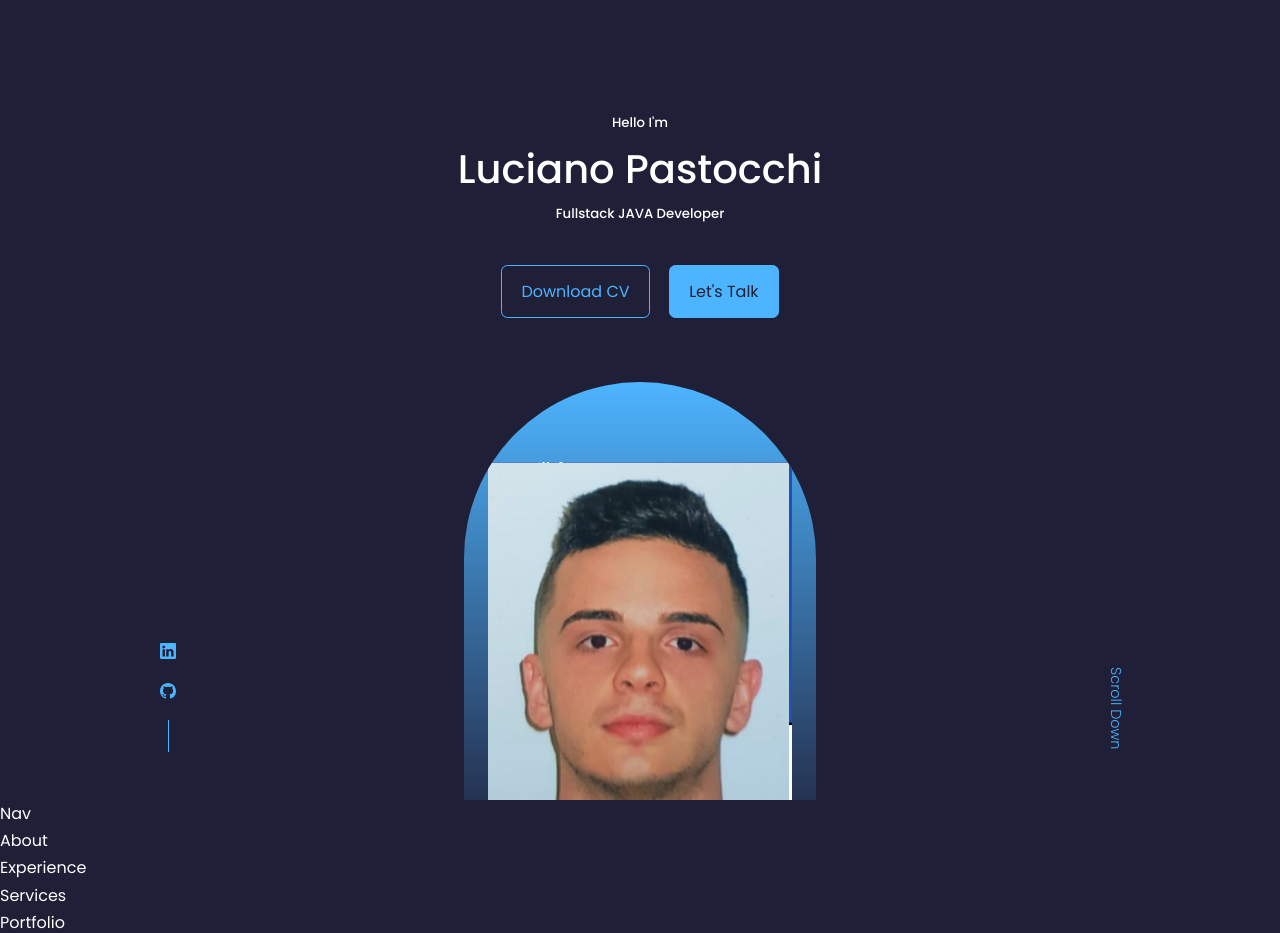
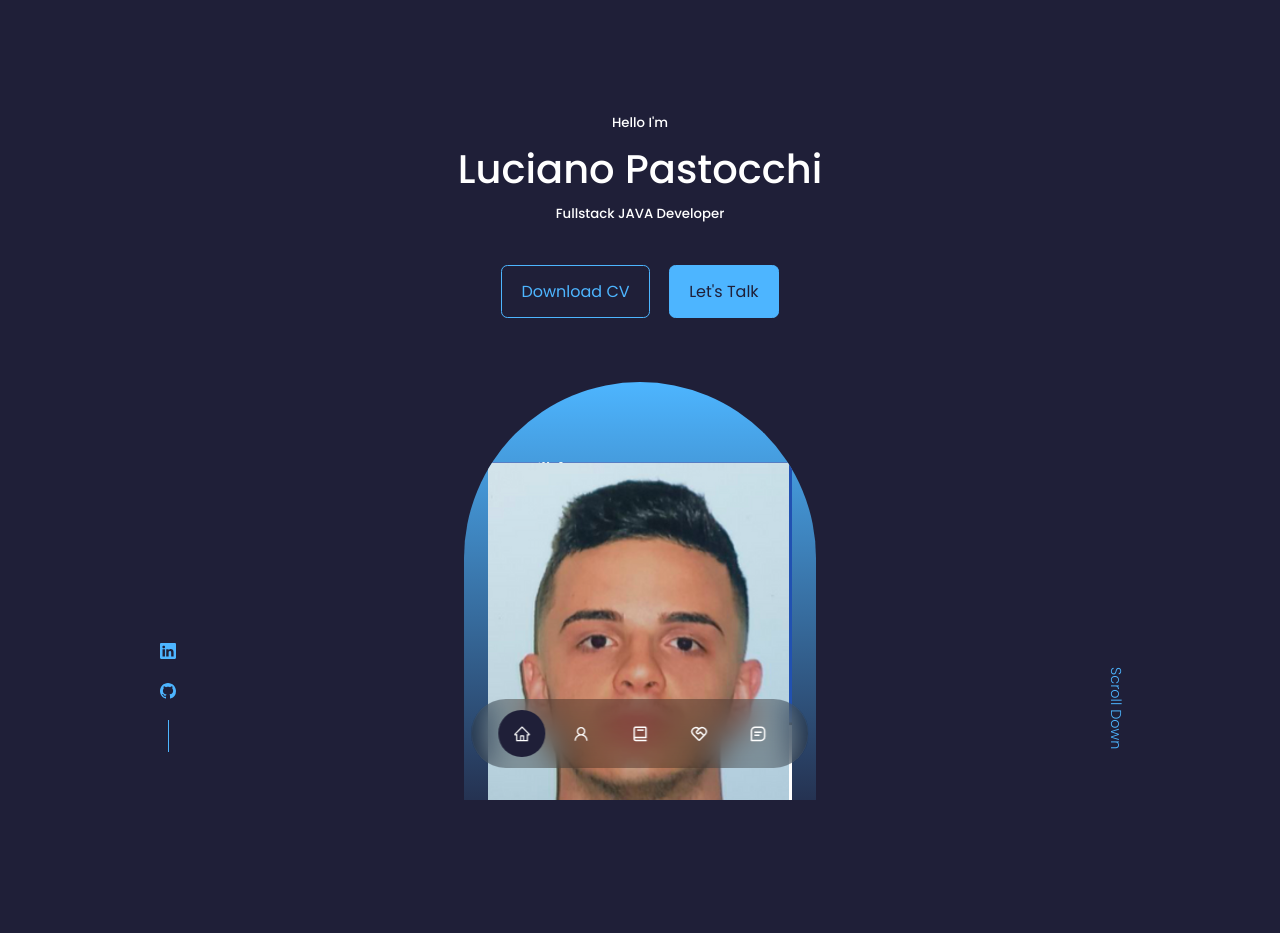
Before and after one commit to LucianoPastocchi/portfolio-website2, a React (Create React App) app: page / in a window 1280 px wide. Shown: the top 933 px of the page. Built offline with nearby package versions, Linux system fonts and the light colour scheme.

Commit message:
nav component

```diff
--- a/src/components/about/About.jsx
+++ b/src/components/about/About.jsx
@@ -2,7 +2,7 @@
 import "./About.css";
 
 const About = () => {
-  return <div>About</div>;
+  return <section id="about">About</section>;
 };
 
 export default About;
--- a/src/components/contact/Contact.jsx
+++ b/src/components/contact/Contact.jsx
@@ -2,7 +2,7 @@
 import "./Contact.css";
 
 const Contact = () => {
-  return <div>Contact</div>;
+  return <section id="contact">Contact</section>;
 };
 
 export default Contact;
--- a/src/components/experience/Experience.jsx
+++ b/src/components/experience/Experience.jsx
@@ -2,7 +2,7 @@
 import "./Experience.css";
 
 const Experience = () => {
-  return <div>Experience</div>;
+  return <section id="experience">Experience</section>;
 };
 
 export default Experience;
--- a/src/components/nav/Nav.css
+++ b/src/components/nav/Nav.css
@@ -0,0 +1,33 @@
+nav {
+  background: rgba(0, 0, 0, 0.3);
+  width: max-content;
+  display: block;
+  padding: 0.7rem 1.7rem;
+  z-index: 2;
+  position: fixed;
+  left: 50%;
+  transform: translateX(-50%);
+  bottom: 2rem;
+  display: flex;
+  gap: 0.8rem;
+  border-radius: 3rem;
+  backdrop-filter: blur(15px);
+}
+
+nav a {
+  background: transparent;
+  padding: 0.9rem;
+  border-radius: 50%;
+  display: flex;
+  color: var(--color-ligth);
+  font-size: 1.1rem;
+}
+
+nav a:hover {
+  background: rgba(0, 0, 0, 0.3);
+}
+
+nav a.active {
+  background: var(--color-bg);
+  color: var(--color-white);
+}
--- a/src/components/nav/Nav.jsx
+++ b/src/components/nav/Nav.jsx
@@ -1,8 +1,50 @@
-import React from "react";
+import React, { useState } from "react";
 import "./Nav.css";
+import { AiOutlineHome, AiOutlineUser } from "react-icons/ai";
+import { BiBook, BiMessageSquareDetail } from "react-icons/bi";
+import { RiServiceLine } from "react-icons/ri";
 
 const Nav = () => {
-  return <div>Nav</div>;
+  const [activeNav, setActiveNav] = useState("#");
+  return (
+    <nav>
+      <a
+        href="#"
+        onClick={() => setActiveNav("#")}
+        className={activeNav === "#" ? "active" : ""}
+      >
+        <AiOutlineHome />
+      </a>
+      <a
+        href="#about"
+        onClick={() => setActiveNav("#about")}
+        className={activeNav === "#about" ? "active" : ""}
+      >
+        <AiOutlineUser />
+      </a>
+      <a
+        href="#experience"
+        onClick={() => setActiveNav("#experience")}
+        className={activeNav === "#experience" ? "active" : ""}
+      >
+        <BiBook />
+      </a>
+      <a
+        href="#services"
+        onClick={() => setActiveNav("#services")}
+        className={activeNav === "#services" ? "active" : ""}
+      >
+        <RiServiceLine />
+      </a>
+      <a
+        onClick={() => setActiveNav("#contact")}
+        href="#contact"
+        className={activeNav === "#contact" ? "active" : ""}
+      >
+        <BiMessageSquareDetail />
+      </a>
+    </nav>
+  );
 };
 
 export default Nav;
--- a/src/components/portfolio/Portfolio.jsx
+++ b/src/components/portfolio/Portfolio.jsx
@@ -2,7 +2,7 @@
 import "./Portfolio.css";
 
 const Portfolio = () => {
-  return <div>Portfolio</div>;
+  return <section id="portfolio">Portfolio</section>;
 };
 
 export default Portfolio;
--- a/src/components/services/Services.jsx
+++ b/src/components/services/Services.jsx
@@ -2,7 +2,7 @@
 import "./Services.css";
 
 const Services = () => {
-  return <div>Services</div>;
+  return <section id="services">Services</section>;
 };
 
 export default Services;
--- a/src/components/testimonials/Testimonials.jsx
+++ b/src/components/testimonials/Testimonials.jsx
@@ -2,7 +2,7 @@
 import "./Testimonials.css";
 
 const Testimonials = () => {
-  return <div>Testimonials</div>;
+  return <section id="testimonials">Testimonials</section>;
 };
 
 export default Testimonials;
--- a/src/index.css
+++ b/src/index.css
@@ -61,6 +61,7 @@
 
 section {
   margin-top: 8rem;
+  height: 100vh;
 }
 
 section > h2,
```
